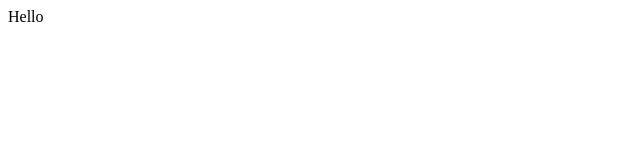
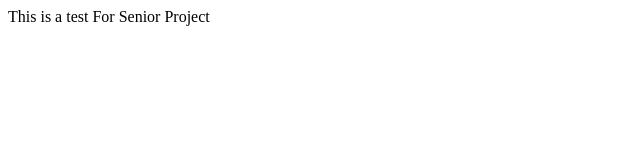
Before and after one commit to samanthabroda/senproj, a plain HTML site: page index.html in a window 1280 px wide. Shown: the whole page, without its empty margins (0-640 px from the left). Drawn offline with Linux system fonts and the light colour scheme.

Commit message:
This is the jhhahhdhdhdhhd try

```diff
--- a/index.html
+++ b/index.html
@@ -1 +1 @@
-<div>Hello</div>
+<div>This is a test For Senior Project</div>
```
